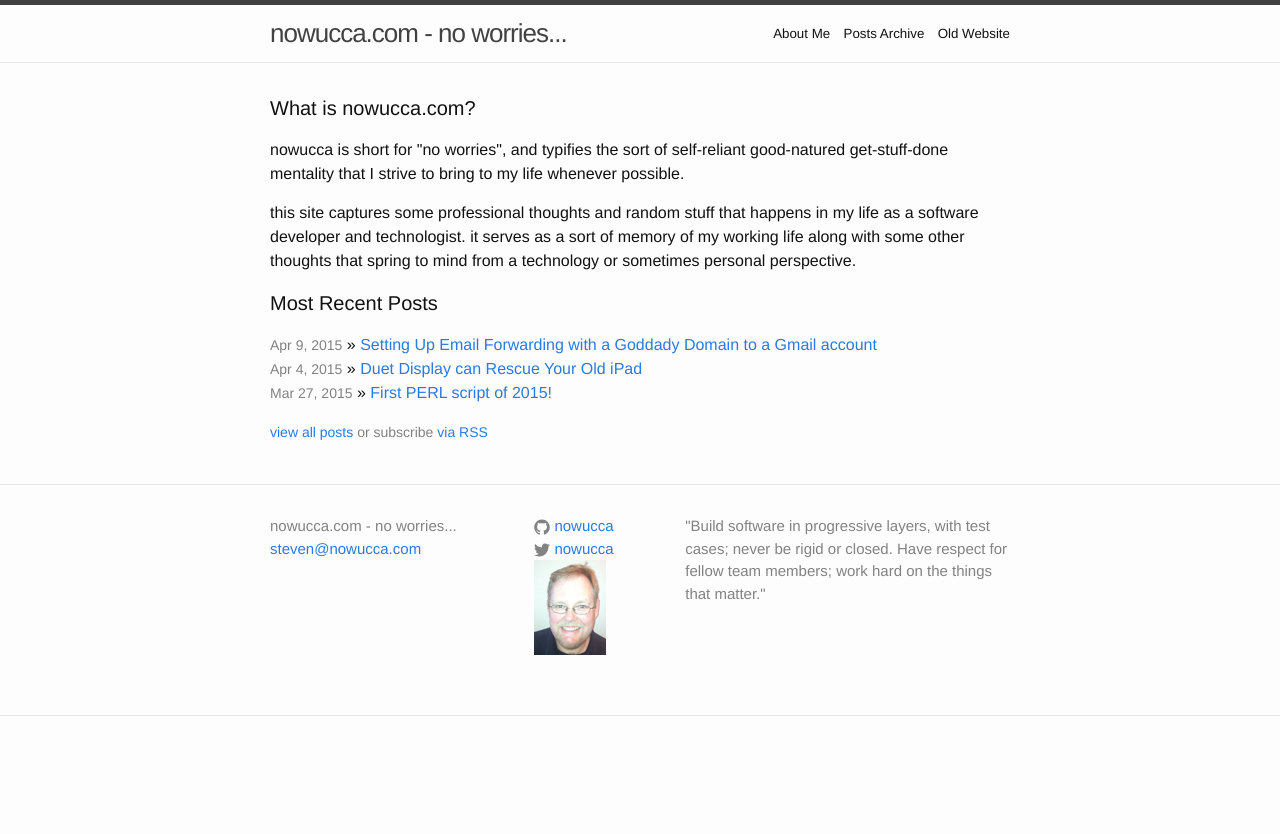
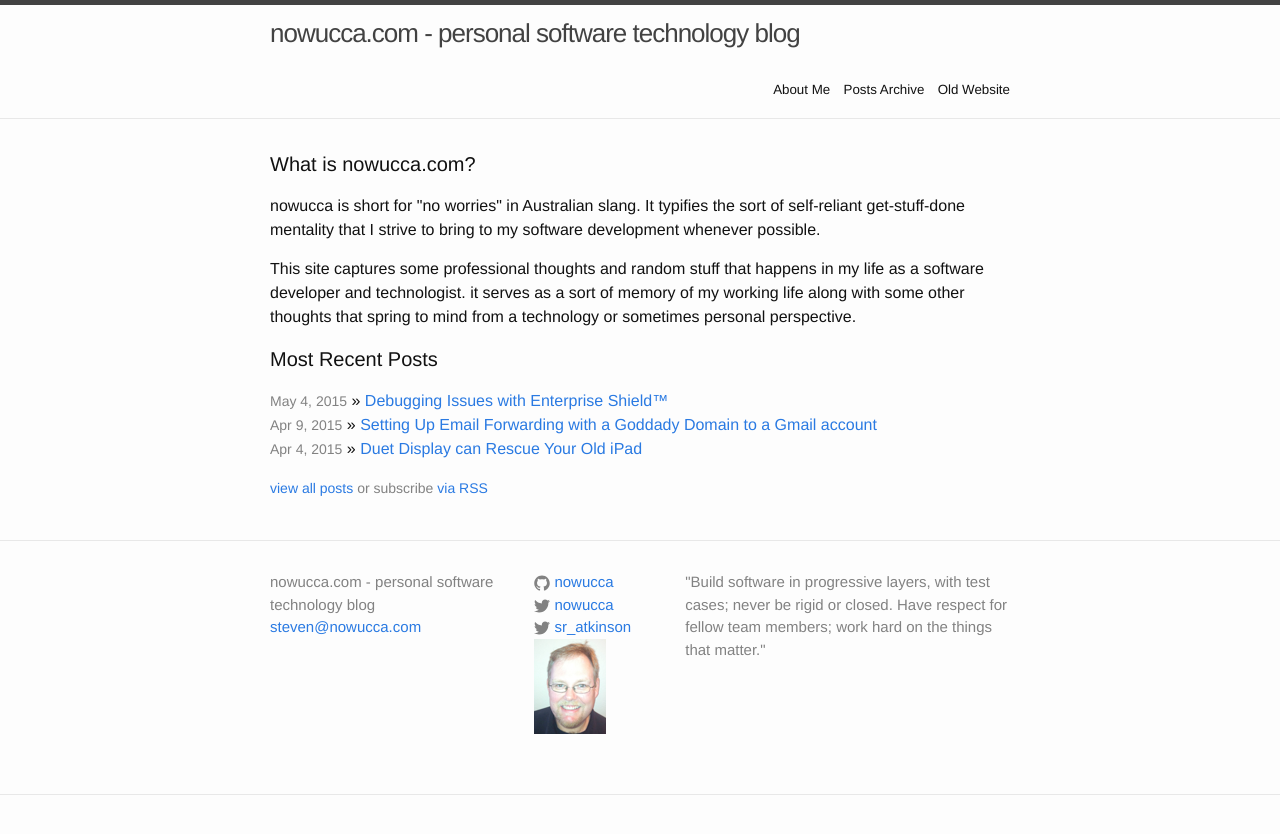
Before and after one commit to nowucca/nowucca.github.io, a Jekyll site: the page built from index.html, in a window 1280 px wide. Shown: the top 834 px of the page. Built offline with Jekyll 4.4.1, drawn with Linux system fonts in a browser that asks for light colours.

Commit message:
header title update, new post

```diff
--- a/_config.yml
+++ b/_config.yml
@@ -1,5 +1,5 @@
 # Site settings
-title: nowucca.com - no worries...
+title: nowucca.com - personal software technology blog
 email: steven@nowucca.com
 description: > # this means to ignore newlines until "baseurl:"
   "Build software in progressive layers, with test cases; never be rigid or closed.
@@ -7,6 +7,7 @@
 baseurl: "" # the subpath of your site, e.g. /blog/
 url: "http://nowucca.com" # the base hostname & protocol for your site
 twitter_username: nowucca
+twitter_username2: sr_atkinson
 github_username:  nowucca
 
 # Build settings
--- a/_includes/footer.html
+++ b/_includes/footer.html
@@ -40,6 +40,20 @@
             </a>
           </li>
           {% endif %}
+          {% if site.twitter_username2 %}
+          <li>
+            <a href="https://twitter.com/{{ site.twitter_username2 }}">
+              <span class="icon  icon--twitter">
+                <svg viewBox="0 0 16 16">
+                  <path fill="#828282" d="M15.969,3.058c-0.586,0.26-1.217,0.436-1.878,0.515c0.675-0.405,1.194-1.045,1.438-1.809
+                  c-0.632,0.375-1.332,0.647-2.076,0.793c-0.596-0.636-1.446-1.033-2.387-1.033c-1.806,0-3.27,1.464-3.27,3.27 c0,0.256,0.029,0.506,0.085,0.745C5.163,5.404,2.753,4.102,1.14,2.124C0.859,2.607,0.698,3.168,0.698,3.767 c0,1.134,0.577,2.135,1.455,2.722C1.616,6.472,1.112,6.325,0.671,6.08c0,0.014,0,0.027,0,0.041c0,1.584,1.127,2.906,2.623,3.206 C3.02,9.402,2.731,9.442,2.433,9.442c-0.211,0-0.416-0.021-0.615-0.059c0.416,1.299,1.624,2.245,3.055,2.271 c-1.119,0.877-2.529,1.4-4.061,1.4c-0.264,0-0.524-0.015-0.78-0.046c1.447,0.928,3.166,1.469,5.013,1.469 c6.015,0,9.304-4.983,9.304-9.304c0-0.142-0.003-0.283-0.009-0.423C14.976,4.29,15.531,3.714,15.969,3.058z"/>
+                </svg>
+              </span>
+
+              <span class="username">{{ site.twitter_username2 }}</span>
+            </a>
+          </li>
+          {% endif %}
           <li>
             <img src="{{site.url}}/images/ResumePhoto2011.png"/>
           </li>
--- a/index.html
+++ b/index.html
@@ -7,10 +7,10 @@
   <h1 class="page-heading">What is nowucca.com?</h1>
 
   <p>
-  nowucca is short for "no worries", and typifies the sort of self-reliant good-natured get-stuff-done mentality that I strive to bring to my life whenever possible.
+  nowucca is short for "no worries" in Australian slang. It typifies the sort of self-reliant get-stuff-done mentality that I strive to bring to my software development whenever possible.
   </p>
 
-  <p>this site captures some professional thoughts and random stuff that happens in my life as a software developer and technologist.  it serves as a sort of memory of my working life along with some other thoughts that spring to mind from a technology or sometimes personal perspective.</p>
+  <p>This site captures some professional thoughts and random stuff that happens in my life as a software developer and technologist.  it serves as a sort of memory of my working life along with some other thoughts that spring to mind from a technology or sometimes personal perspective.</p>
 
   <div class="concept">
   <h1 class="page-heading">Most Recent Posts</h1>
```
Also changed, not shown: _posts/2015-05-04-debugging-enterprise-shield-issues.markdown (added, +156 -0 lines).
